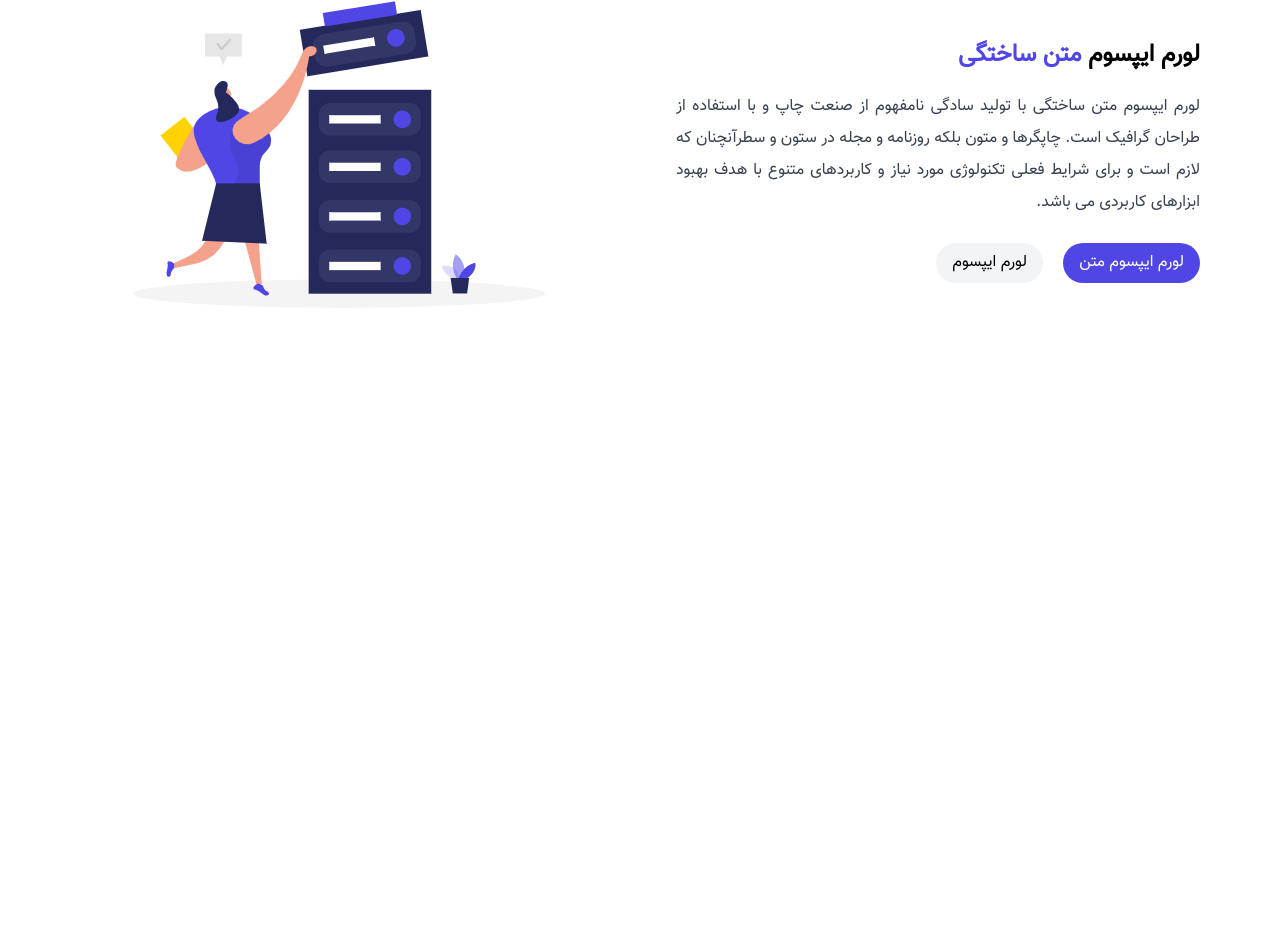
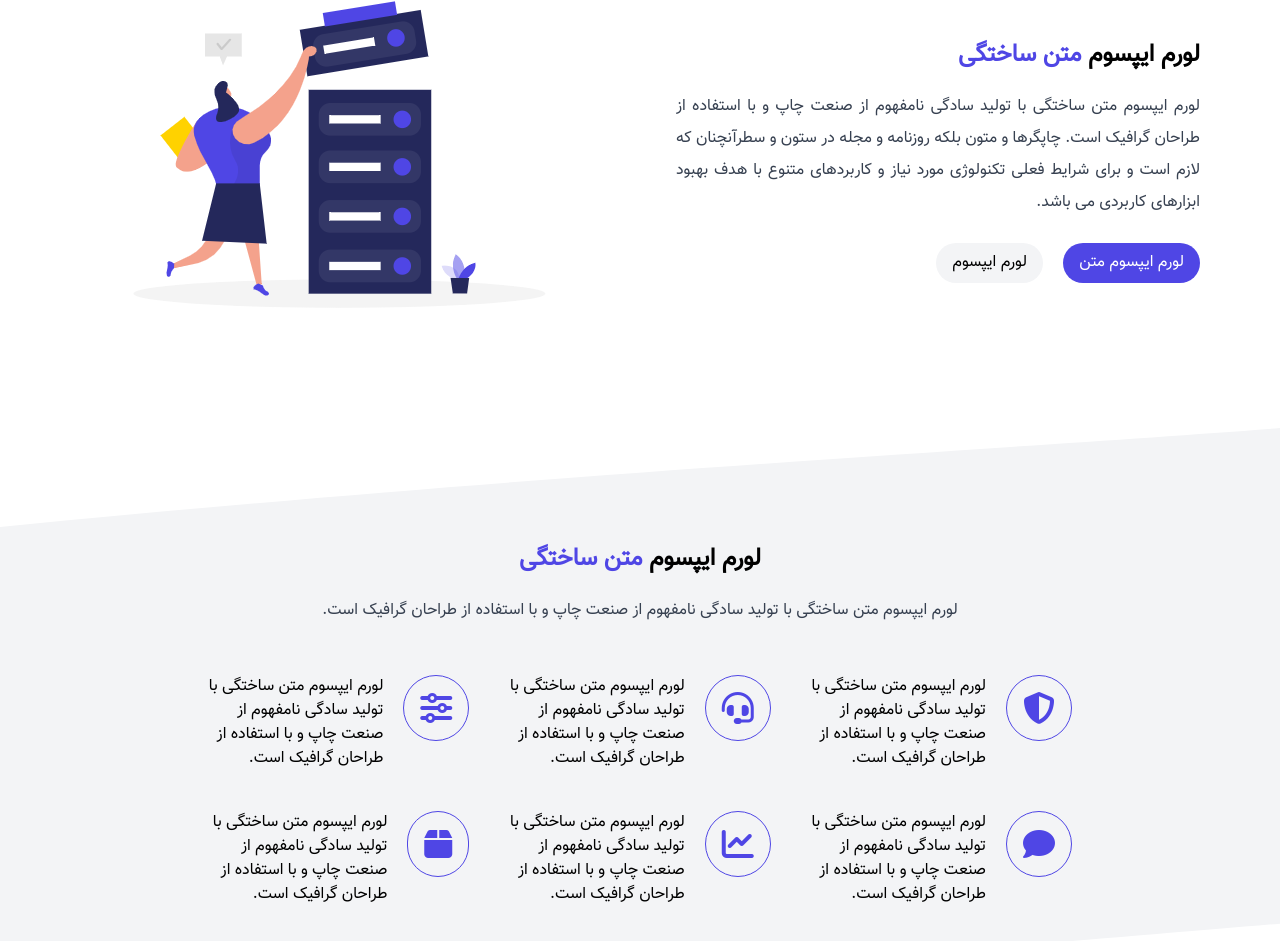
Before and after one commit to m3hdi-trader/tailwind-projet, a website: page index.html in a window 1280 px wide. Shown: the part 177-1118 px from the top of the page. Before the commit the page ends 800 px from the top, so only its background shows below. Drawn offline with nearby package versions, Linux system fonts and the light colour scheme.

Commit message:
The service part swas done

```diff
--- a/index.html
+++ b/index.html
@@ -198,6 +198,121 @@
         </div>
       </div>
     </section>
+    <!-- end intro -->
+    <!-- sevice -->
+    <div style="height: 100px; overflow: hidden">
+      <svg
+        viewBox="0 0 500 150"
+        preserveAspectRatio="none"
+        style="height: 100%; width: 100%"
+      >
+        <path
+          class="fill-gray-100 dark:fill-gray-800"
+          d="M-37.02,164.10 C328.66,20.03 595.03,10.16 618.74,-65.81 L500.00,150.00 L0.00,150.00 Z"
+        ></path>
+      </svg>
+    </div>
+    <!-- mainService -->
+    <section class="bg-gray-100 dark:bg-gray-800">
+      <div class="container mx-auto py-4 px-10 lg:px-20 lg:w-4/5">
+        <div class="text-center mb-12">
+          <h1 class="text-2xl font-bold mb-5 dark:text-white">
+            لورم ایپسوم <span class="text-indigo-600">متن ساختگی</span>
+          </h1>
+
+          <p class="text-gray-700 leading-8 mb-6 dark:text-white">
+            لورم ایپسوم متن ساختگی با تولید سادگی نامفهوم از صنعت چاپ و با
+            استفاده از طراحان گرافیک است.
+          </p>
+        </div>
+
+        <div
+          class="grid grid-cols-1 sm:grid-cols-2 lg:grid-cols-3 gap-10 dark:text-white"
+        >
+          <div class="flex">
+            <div>
+              <i
+                class="fas fa-shield-alt text-[2rem] p-4 rounded-full border border-1 border-indigo-600 text-indigo-600"
+              ></i>
+            </div>
+            <p class="mr-5">
+              لورم ایپسوم متن ساختگی با تولید سادگی نامفهوم از صنعت چاپ و با
+              استفاده از طراحان گرافیک است.
+            </p>
+          </div>
+          <div class="flex">
+            <div>
+              <i
+                class="fas fa-headset text-[2rem] p-4 rounded-full border border-1 border-indigo-600 text-indigo-600"
+              ></i>
+            </div>
+            <p class="mr-5">
+              لورم ایپسوم متن ساختگی با تولید سادگی نامفهوم از صنعت چاپ و با
+              استفاده از طراحان گرافیک است.
+            </p>
+          </div>
+          <div class="flex">
+            <div>
+              <i
+                class="fas fa-sliders-h text-[2rem] p-4 rounded-full border border-1 border-indigo-600 text-indigo-600"
+              ></i>
+            </div>
+            <p class="mr-5">
+              لورم ایپسوم متن ساختگی با تولید سادگی نامفهوم از صنعت چاپ و با
+              استفاده از طراحان گرافیک است.
+            </p>
+          </div>
+          <div class="flex">
+            <div>
+              <i
+                class="fas fa-comment text-[2rem] p-4 rounded-full border border-1 border-indigo-600 text-indigo-600"
+              ></i>
+            </div>
+            <p class="mr-5">
+              لورم ایپسوم متن ساختگی با تولید سادگی نامفهوم از صنعت چاپ و با
+              استفاده از طراحان گرافیک است.
+            </p>
+          </div>
+          <div class="flex">
+            <div>
+              <i
+                class="fas fa-chart-line text-[2rem] p-4 rounded-full border border-1 border-indigo-600 text-indigo-600"
+              ></i>
+            </div>
+            <p class="mr-5">
+              لورم ایپسوم متن ساختگی با تولید سادگی نامفهوم از صنعت چاپ و با
+              استفاده از طراحان گرافیک است.
+            </p>
+          </div>
+          <div class="flex">
+            <div>
+              <i
+                class="fas fa-box text-[2rem] p-4 rounded-full border border-1 border-indigo-600 text-indigo-600"
+              ></i>
+            </div>
+            <p class="mr-5">
+              لورم ایپسوم متن ساختگی با تولید سادگی نامفهوم از صنعت چاپ و با
+              استفاده از طراحان گرافیک است.
+            </p>
+          </div>
+        </div>
+      </div>
+    </section>
+    <!-- ensMainService -->
+
+    <div style="height: 100px; overflow: hidden">
+      <svg
+        viewBox="0 0 500 150"
+        preserveAspectRatio="none"
+        style="height: 100%; width: 100%"
+      >
+        <path
+          class="fill-gray-100 dark:fill-gray-800"
+          d="M-12.19,148.31 C145.82,120.69 576.41,-24.36 565.12,-20.42 L499.66,-2.66 L0.00,0.00 Z"
+        ></path>
+      </svg>
+    </div>
+    <!-- end Service -->
 
     <script>
       document.addEventListener("alpine:init", () => {
--- a/src/input.css
+++ b/src/input.css
@@ -42,3 +42,14 @@
 
     [x-cloak] { display: none !important; }
 }
+
+@layer utilities{
+    .fill-gray-100{
+        fill: #f3f4f6;
+    }
+    .fill-gray-800{
+        fill: #1f2937;
+    }
+
+
+}
```
Also changed, not shown: dist/output.css.
